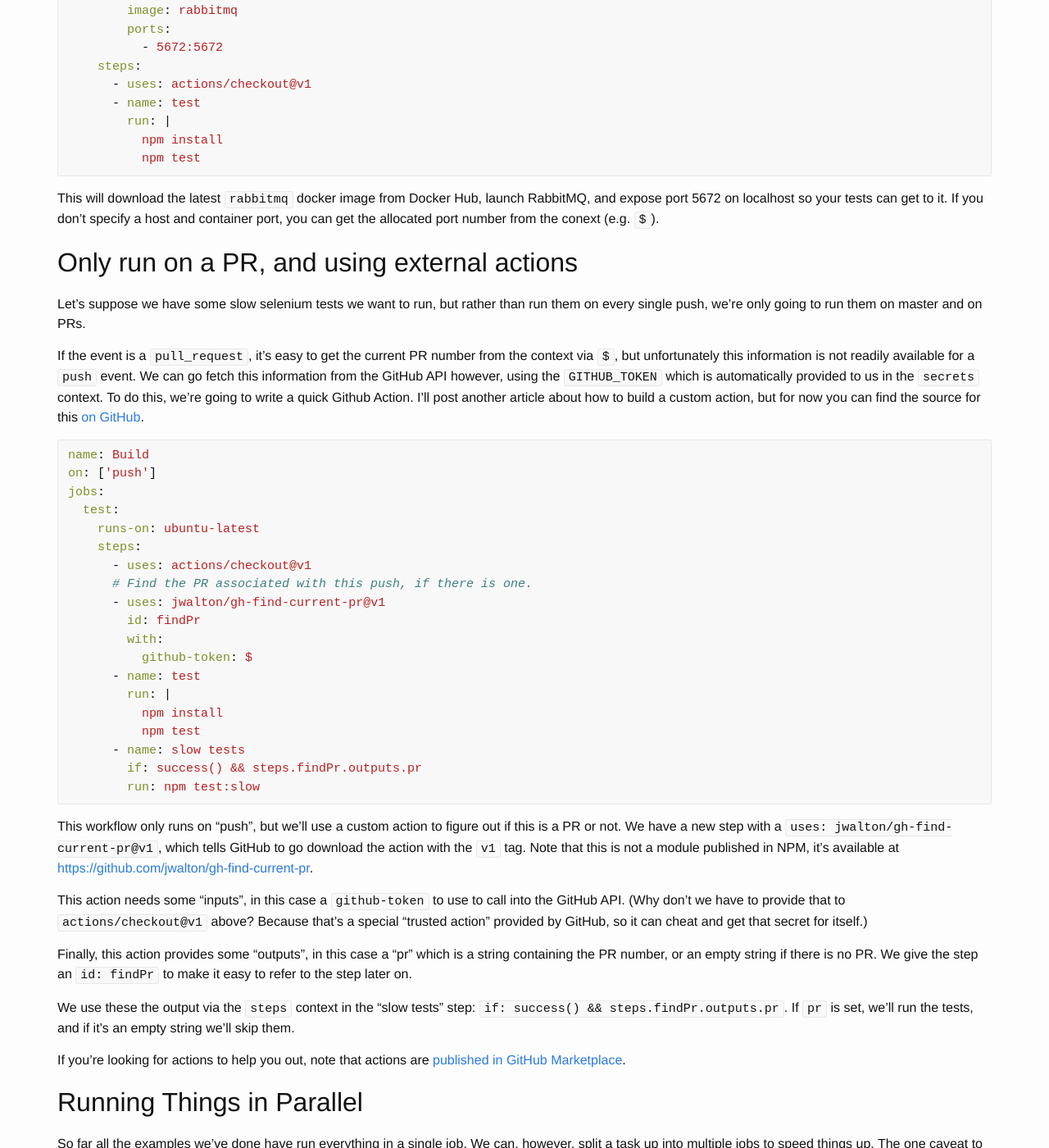
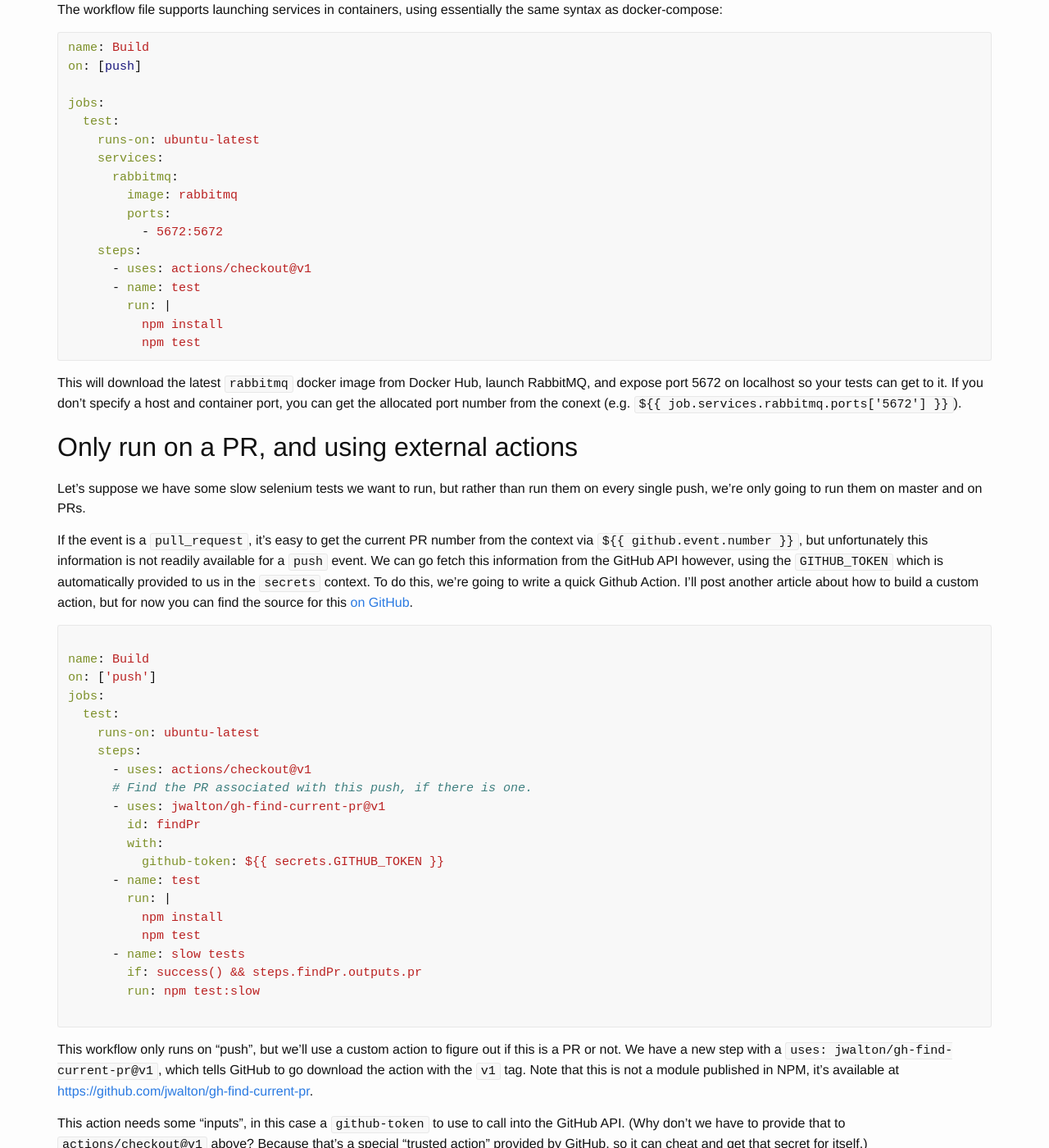
Before and after one commit to jwalton/thedreaming.org, a Jekyll site: the page built from _posts/2019-09-10-github-ci.markdown, in a window 1280 px wide and 1400 px high, scrolled down 6131 px. Shown: the whole window at 82% size. Built offline with Jekyll 4.4.1, drawn with Linux system fonts in a browser that asks for light colours; comment, search, counter and statistics services are not loaded; some of the changed text lies outside the part shown.

Commit message:
fix: Fix mustache variables in 2019-09-10-github-ci.markdown

````diff
--- a/_posts/2019-09-10-github-ci.markdown
+++ b/_posts/2019-09-10-github-ci.markdown
@@ -26,6 +26,7 @@
 This is a simple workflow which will build and test your node.js app:
 
 ```yaml
+{% raw %}
 name: Build
 on: [push, pull_request]
 
@@ -34,7 +35,7 @@
     runs-on: ubuntu-latest
     steps:
       - uses: actions/checkout@v1
-      - name: Use Node.js ${{ matrix.node-version }}
+      - name: Use Node.js
         uses: actions/setup-node@v1
         with:
           node-version: '10'
@@ -42,6 +43,7 @@
         run: |
           npm install
           npm test
+{% endraw %}
 ```
 
 Let's walk through this step by step.  First we have an `on: [push, pull_request]`,
@@ -83,6 +85,7 @@
 ## Testing with Multiple Node.js Versions
 
 ```yaml
+{% raw %}
 name: Build
 on: [push]
 
@@ -101,6 +104,7 @@
           node-version: ${{ matrix.node-version }}
       - run: npm install
       - run: npm test
+{% endraw %}
 ```
 
 First, we've added a "matrix strategy" to our build, to run our tests on multiple
@@ -167,6 +171,7 @@
 Now we can do:
 
 ```yaml
+{% raw %}
 name: Build
 on: [push]
 
@@ -190,6 +195,7 @@
           npm run prepare --if-present
       - name: test
         run: npm test
+{% endraw %}
 ```
 
 We're doing a couple of new things here.  First of all, we're setting a
@@ -209,8 +215,10 @@
 We set the `NODE_AUTH_TOKEN` environment variable using the "secrets" context:
 
 ```yaml
+{% raw %}
         env:
           NODE_AUTH_TOKEN: ${{ secrets.NPM_TOKEN }}
+{% endraw %}
 ```
 
 Any environment variable set in `env` will only be available in the environment
@@ -264,6 +272,7 @@
 be run:
 
 ```yaml
+{% raw %}
 name: Build
 on: [push]
 
@@ -284,6 +293,7 @@
           GH_TOKEN: ${{ secrets.DEPLOY_GH_TOKEN }}
           NPM_TOKEN: ${{ secrets.NPM_TOKEN }}
         run: npm run semantic-release
+{% endraw %}
 ```
 
 The interesting bit here is the `if: success() && github.ref == 'refs/heads/master'`.
@@ -353,7 +363,7 @@
 This will download the latest `rabbitmq` docker image from Docker Hub, launch
 RabbitMQ, and expose port 5672 on localhost so your tests can get to it.  If
 you don't specify a host and container port, you can get the allocated port
-number from the conext (e.g. `${{ job.services.rabbitmq.ports['5672'] }}`).
+number from the conext (e.g. `{% raw %}${{ job.services.rabbitmq.ports['5672'] }}{% endraw %}`).
 
 ## Only run on a PR, and using external actions
 
@@ -362,7 +372,7 @@
 run them on master and on PRs.
 
 If the event is a `pull_request`, it's easy to get the current PR number
-from the context via `${{ github.event.number }}`, but unfortunately this
+from the context via `{% raw %}${{ github.event.number }}{% endraw %}`, but unfortunately this
 information is not readily available for a `push` event.  We can go fetch this
 information from the GitHub API however, using the `GITHUB_TOKEN` which is
 automatically provided to us in the `secrets` context.  To do this, we're
@@ -371,6 +381,7 @@
 [on GitHub](https://github.com/jwalton/gh-find-current-pr).
 
 ```yaml
+{% raw %}
 name: Build
 on: ['push']
 jobs:
@@ -390,6 +401,7 @@
       - name: slow tests
         if: success() && steps.findPr.outputs.pr
         run: npm test:slow
+{% endraw %}
 ```
 
 This workflow only runs on "push", but we'll use a custom action to figure out
````
